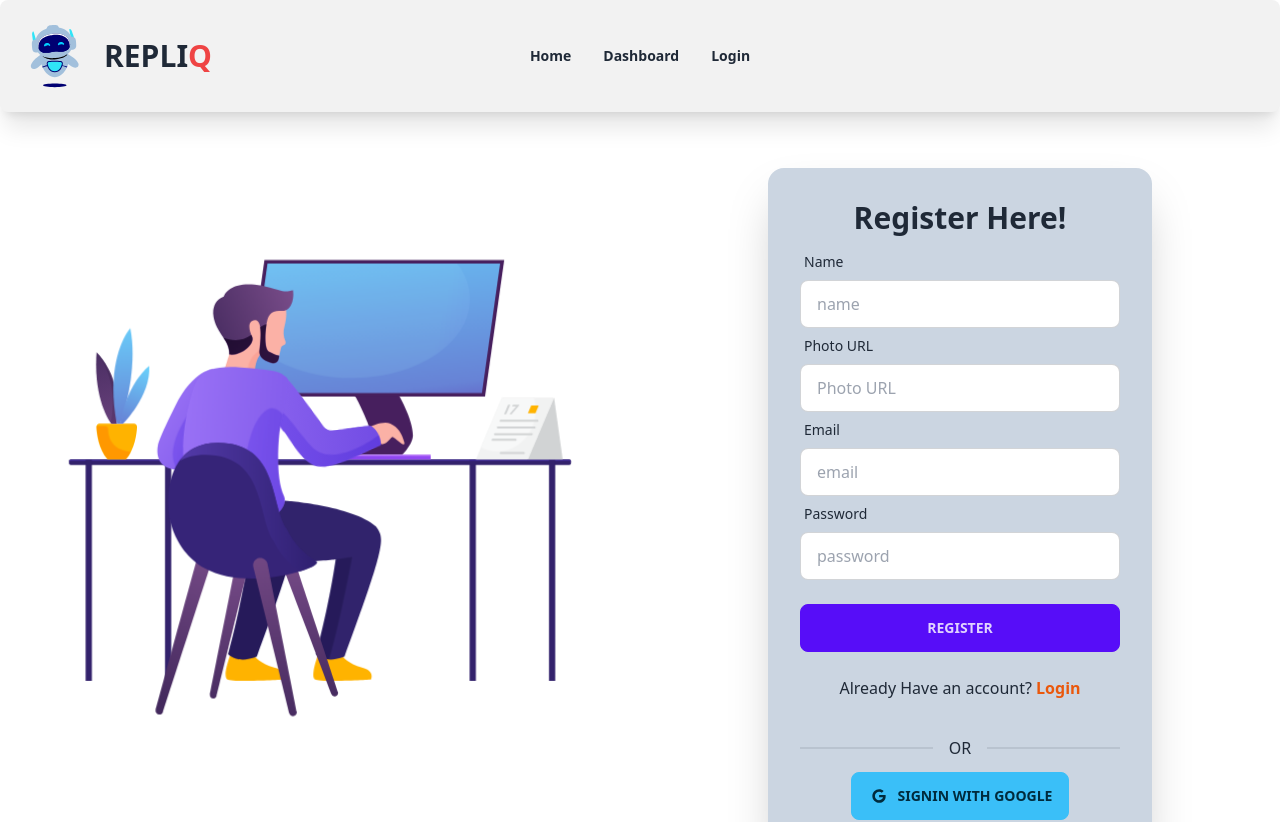
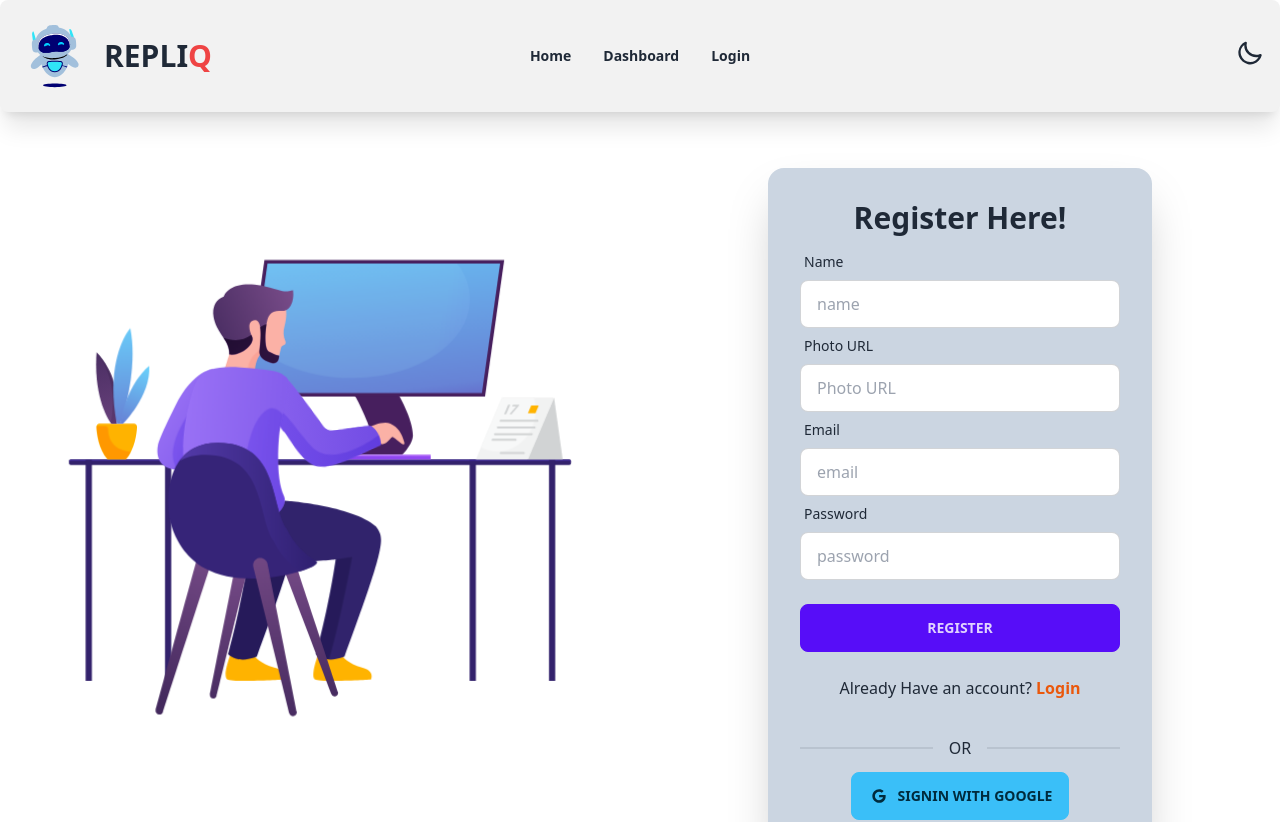
Before and after one commit to RahulSaha1998/Repliq-Ecommerce-Client, a React (Vite) app: page /register in a window 1280 px wide. Shown: the top 822 px of the page. Built offline with nearby package versions, Linux system fonts and the light colour scheme; no server answers.

Commit message:
customize header section and login register redirection

```diff
--- /dev/null
+++ b/src/pages/DarkMode.jsx
@@ -0,0 +1,40 @@
+import { useEffect, useState } from 'react';
+
+const DarkMode = () => {
+
+    const [theme, setTheme] = useState(localStorage.getItem('theme') ? localStorage.getItem('theme') : 'light')
+
+    const handleToggle = (e) => {
+        if (e.target.checked) {
+            setTheme('dark')
+        }
+        else {
+            setTheme('light')
+        }
+    }
+
+    useEffect(() => {
+        localStorage.setItem('theme', theme);
+        const localTheme = localStorage.getItem('theme');
+        document.querySelector('html').setAttribute('data-theme', localTheme)
+    }, [theme]);
+
+
+    return (
+        <div>
+                    <label className="swap swap-rotate">
+                        <input
+                            type="checkbox"
+                            onChange={handleToggle}
+                            checked={theme === 'light' ? false : true}
+                        />
+                        <svg className="swap-on fill-current w-7 h-10" xmlns="http://www.w3.org/2000/svg" viewBox="0 0 24 24"><path d="M5.64,17l-.71.71a1,1,0,0,0,0,1.41,1,1,0,0,0,1.41,0l.71-.71A1,1,0,0,0,5.64,17ZM5,12a1,1,0,0,0-1-1H3a1,1,0,0,0,0,2H4A1,1,0,0,0,5,12Zm7-7a1,1,0,0,0,1-1V3a1,1,0,0,0-2,0V4A1,1,0,0,0,12,5ZM5.64,7.05a1,1,0,0,0,.7.29,1,1,0,0,0,.71-.29,1,1,0,0,0,0-1.41l-.71-.71A1,1,0,0,0,4.93,6.34Zm12,.29a1,1,0,0,0,.7-.29l.71-.71a1,1,0,1,0-1.41-1.41L17,5.64a1,1,0,0,0,0,1.41A1,1,0,0,0,17.66,7.34ZM21,11H20a1,1,0,0,0,0,2h1a1,1,0,0,0,0-2Zm-9,8a1,1,0,0,0-1,1v1a1,1,0,0,0,2,0V20A1,1,0,0,0,12,19ZM18.36,17A1,1,0,0,0,17,18.36l.71.71a1,1,0,0,0,1.41,0,1,1,0,0,0,0-1.41ZM12,6.5A5.5,5.5,0,1,0,17.5,12,5.51,5.51,0,0,0,12,6.5Zm0,9A3.5,3.5,0,1,1,15.5,12,3.5,3.5,0,0,1,12,15.5Z" /></svg>
+
+                        <svg className="swap-off fill-current w-7 h-10" xmlns="http://www.w3.org/2000/svg" viewBox="0 0 24 24"><path d="M21.64,13a1,1,0,0,0-1.05-.14,8.05,8.05,0,0,1-3.37.73A8.15,8.15,0,0,1,9.08,5.49a8.59,8.59,0,0,1,.25-2A1,1,0,0,0,8,2.36,10.14,10.14,0,1,0,22,14.05,1,1,0,0,0,21.64,13Zm-9.5,6.69A8.14,8.14,0,0,1,7.08,5.22v.27A10.15,10.15,0,0,0,17.22,15.63a9.79,9.79,0,0,0,2.1-.22A8.11,8.11,0,0,1,12.14,19.73Z" /></svg>
+
+                    </label>
+                </div>
+    );
+};
+
+export default DarkMode;
--- a/src/pages/SocialLogin.jsx
+++ b/src/pages/SocialLogin.jsx
@@ -1,16 +1,16 @@
 import { useContext } from 'react';
 import { AuthContext } from '../providers/AuthProvider';
-// import { useLocation, useNavigate } from 'react-router-dom';
+import { useLocation, useNavigate } from 'react-router-dom';
 import { FaGoogle } from 'react-icons/fa';
 import Swal from 'sweetalert2';
 
 const SocialLogin = () => {
 
-    // const navigate = useNavigate();
-    // const location = useLocation();
+    const navigate = useNavigate();
+    const location = useLocation();
     // const [role, setRole] = useState("user");
 
-    // const from = location.state?.from?.pathname || '/';
+    const from = location.state?.from?.pathname || '/';
 
     const { signInWGoogle,
     } = useContext(AuthContext);
@@ -27,6 +27,7 @@ const SocialLogin = () => {
                     showConfirmButton: false,
                     timer: 2000
                 })
+                navigate(from, { replace: true });
                 // fetch('https://project-task-server.vercel.app/users', {
                 //     method: 'POST',
                 //     headers: {
--- a/src/shared/Header.jsx
+++ b/src/shared/Header.jsx
@@ -1,39 +1,45 @@
-import React, { useContext, useEffect, useState } from 'react';
+import { useContext } from 'react';
 import { Link } from 'react-router-dom';
-// import { AuthContext } from '../../providers/AuthProvider';
+import { AuthContext } from '../providers/AuthProvider';
 import Lottie from "lottie-react";
 import g2 from '../../public/g2.json'
+import DarkMode from '../pages/DarkMode';
 // import useAdmin from '../../hooks/useAdmin';
-// import DarkMode from '../DarkMode/DarkMode';
 // import './Header.css'
-
 
 
 const Header = () => {
 
-    // const { user, logOut, setLoading } = useContext(AuthContext);
+    const { user, logOut, setLoading } = useContext(AuthContext);
     // const [isAdmin] = useAdmin();
 
 
-    // const handleLogOut = () => {
-    //     logOut()
-    //         .then(() => setLoading(false))
-    //         .catch(error => {
-    //             console.log(error)
-    //         })
-    // }
+    const handleLogOut = () => {
+        logOut()
+            .then(() => setLoading(false))
+            .catch(error => {
+                console.log(error)
+            })
+    }
 
 
     const navItems = <>
 
         <li> <Link className='font-semibold' to="/">Home</Link> </li>
+
         <li> <Link className='font-semibold' to="/dashboard">Dashboard</Link> </li>
+        {
+            user ? <>
+                <button onClick={handleLogOut}>
+                    <li> <Link className='font-semibold'>Logout</Link> </li>
+                </button>
+            </>
+                : <>
                     <li> <Link className='font-semibold' to="/login">Login</Link> </li>
 
                 </>
+        }
 
-    const btn = <>
-        <button className='btn btn-info'>Log out</button>
     </>
 
     return (
@@ -45,7 +51,6 @@ const Header = () => {
                     </label>
                     <ul tabIndex={0} className="menu menu-compact dropdown-content mt-3 p-2 shadow bg-base-100 rounded-box w-52">
                         {navItems}
-                        {/* {user && btn} */}
                     </ul>
                 </div>
                 <Lottie className='w-24' animationData={g2}></Lottie>
@@ -63,27 +68,18 @@ const Header = () => {
             </div>
             <div className="navbar-end gap-2">
                 <div>
-                    {/* <DarkMode/> */}
+                    <DarkMode />
                 </div>
-                {/* <div className=' flex items-center gap-4'>
-                    {
-                        user?.email ? <>
-
+                <div className=' flex items-center gap-4'>
+                    {user?.email && (
                         <div className=' w-12 mt-1'>
                             <div className="tooltip tooltip-bottom" data-tip={user?.displayName}>
                                 <img className='rounded-full cursor-pointer' src={user?.photoURL} alt="" />
                             </div>
                         </div>
-                            <div className="navbar-center hidden lg:flex">
-                                <ul className="menu menu-horizontal px-1">
-                                    {btn}
-                                </ul>
+                    )}
                 </div>
 
-                        </>
-                            : <Link to="/login"><button className='btn btn-info'>Login</button></Link>
-                    }
-                </div> */}
             </div>
         </div>
 
```
Lines whose indentation alone changed are shown as unchanged.
